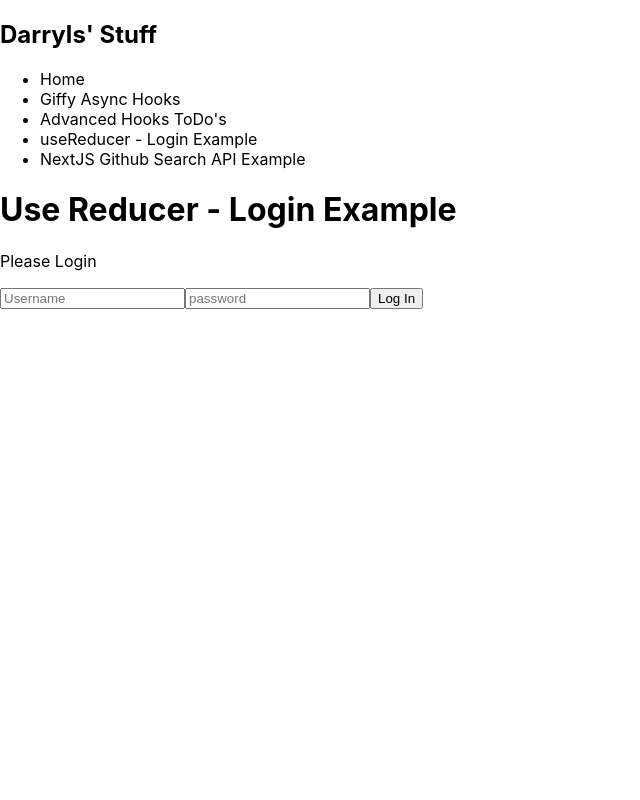
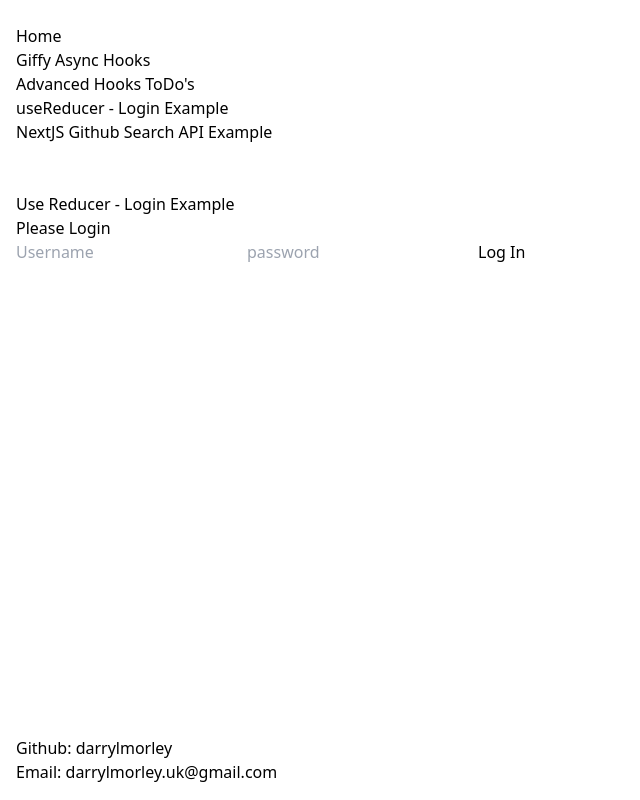
Before and after one commit to darrylmorley/darryl-home, a Next.js app: page /use-reducer in a window 1280 px wide. Shown: the whole page, without its empty margins (0-640 px from the left). Built offline with nearby package versions, Linux system fonts and the light colour scheme.

Commit message:
Add minimal styling with tailwind

```diff
--- a/components/Layout.jsx
+++ b/components/Layout.jsx
@@ -3,12 +3,12 @@ import Head from 'next/head'
 
 const Layout = ({ children }) => {
   return (
-    <div>
+    <div className="flex flex-col min-h-screen p-4">
       <Head>
         <title>Darryls' Home</title>
+        <meta property="og:title" content="Darryls' Home" key="title" />
       </Head>
-      <nav>
-        <h1>Darryls' Stuff</h1>
+      <nav className="mt-2">
         <ul>
           <li>
             <Link href="/">
@@ -43,7 +43,17 @@ const Layout = ({ children }) => {
           </li>
         </ul>
       </nav>
-      <main>{children}</main>
+      <main className="flex-grow mt-12">{children}</main>
+      <footer>
+        <ul>
+          <li>
+            Github: <a href="https://github.com/darrylmorley" target="_blank">darrylmorley</a>
+          </li>
+          <li>
+            Email: <a href="mailto:darrylmorley.uk@gmail.com">darrylmorley.uk@gmail.com</a>
+          </li>
+        </ul>
+      </footer>
     </div>
   )
 }
--- a/package.json
+++ b/package.json
@@ -8,8 +8,11 @@
     "start": "next start"
   },
   "dependencies": {
+    "autoprefixer": "^10.1.0",
     "next": "10.0.3",
+    "postcss": "^8.2.1",
     "react": "17.0.1",
-    "react-dom": "17.0.1"
+    "react-dom": "17.0.1",
+    "tailwindcss": "^2.0.1"
   }
 }
--- a/pages/_app.js
+++ b/pages/_app.js
@@ -1,4 +1,4 @@
-import '../styles/globals.css'
+import '../styles/tailwind.css'
 
 function MyApp({ Component, pageProps }) {
   return <Component {...pageProps} />
--- /dev/null
+++ b/postcss.config.js
@@ -0,0 +1,6 @@
+module.exports = {
+  plugins: {
+    tailwindcss: {},
+    autoprefixer: {},
+  },
+}
--- /dev/null
+++ b/styles/tailwind.css
@@ -0,0 +1,3 @@
+@tailwind base;
+@tailwind components;
+@tailwind utilities;
--- /dev/null
+++ b/tailwind.config.js
@@ -0,0 +1,11 @@
+module.exports = {
+  purge: ['./pages/**/*.js', './components/**/*.js'],
+  darkMode: false, // or 'media' or 'class'
+  theme: {
+    extend: {},
+  },
+  variants: {
+    extend: {},
+  },
+  plugins: [],
+}
```
Also changed, not shown: 2 other files (tests, documents, lock files or other folders).
